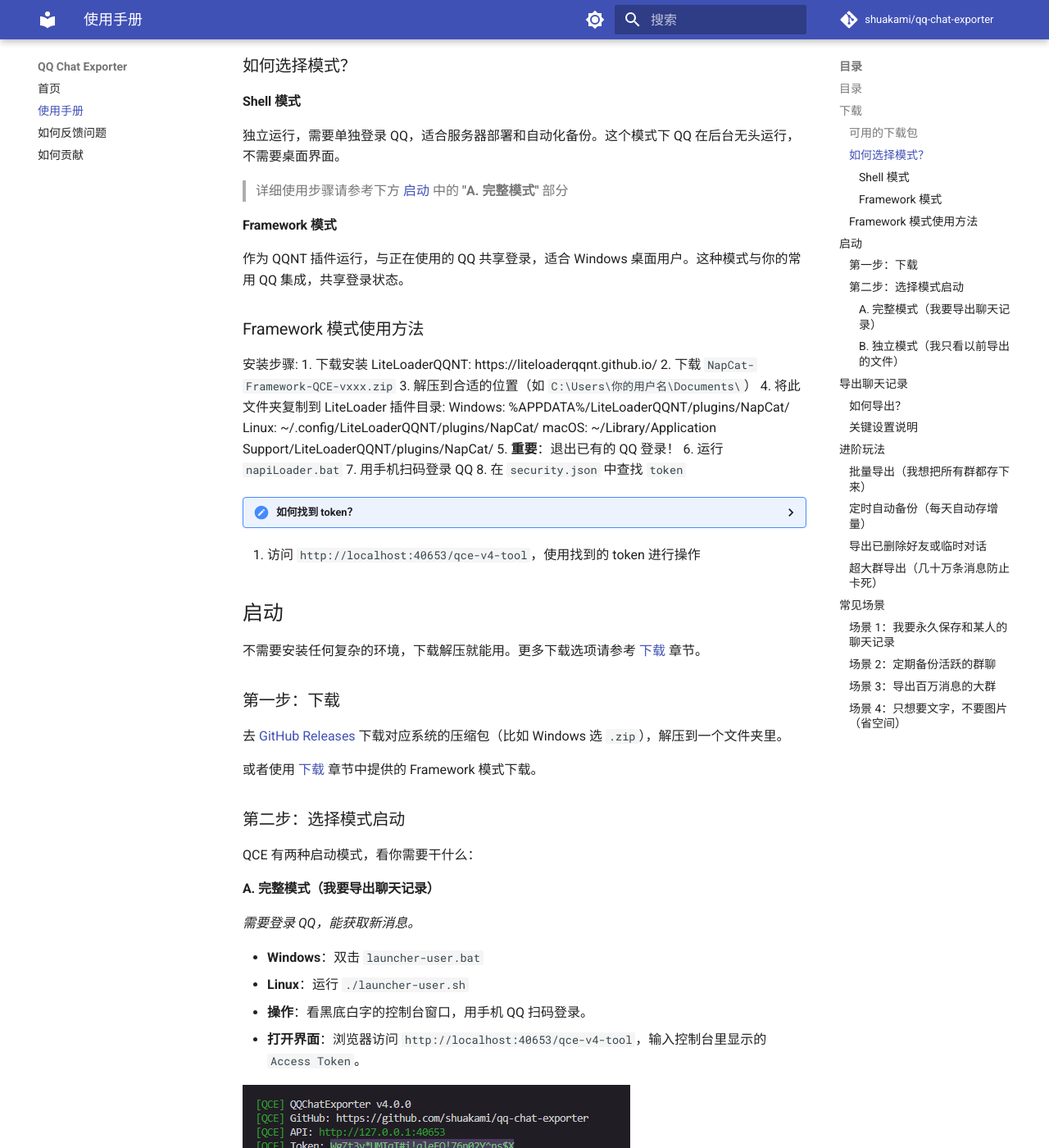
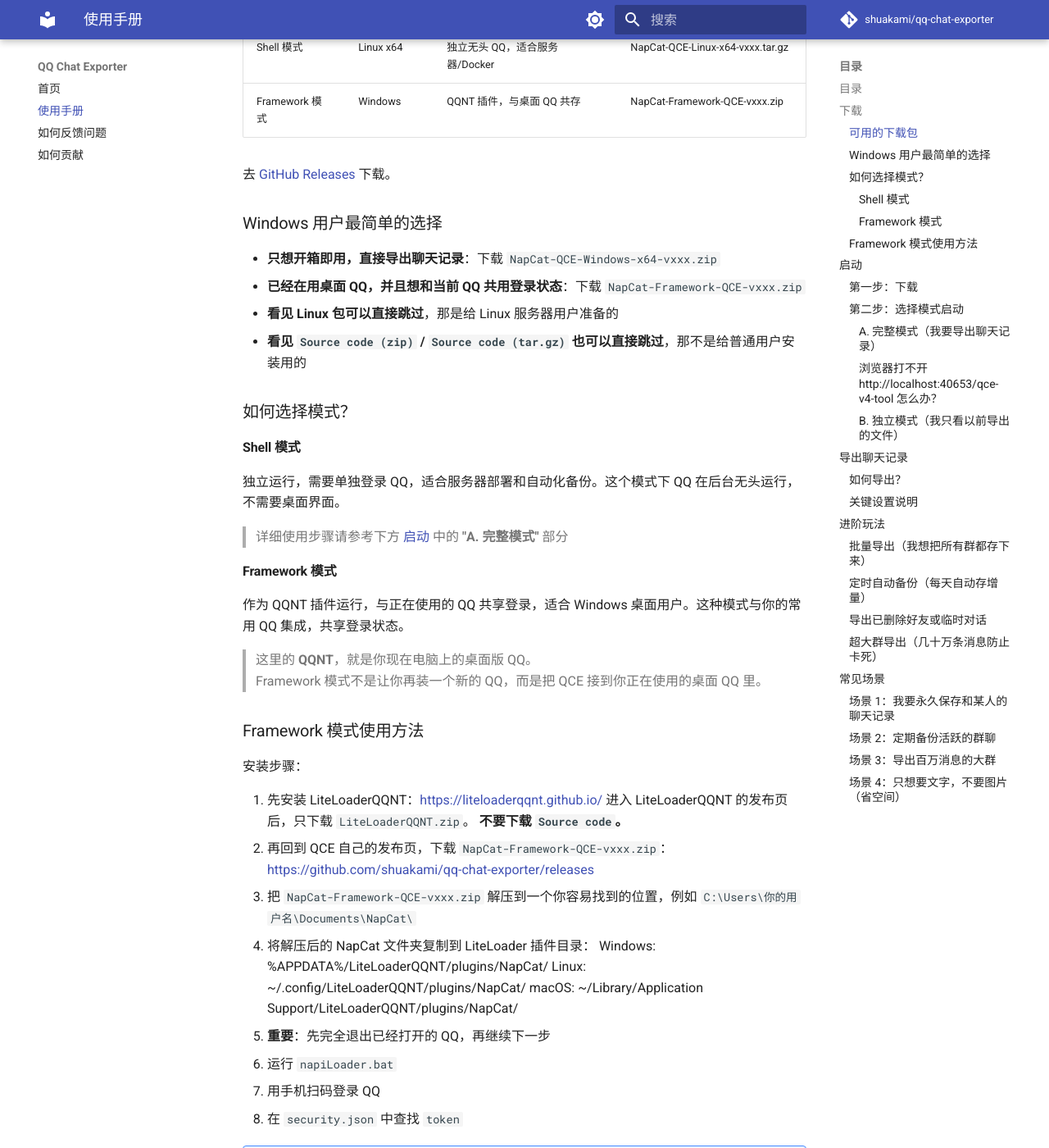
Before and after one commit to shuakami/qq-chat-exporter, an MkDocs documentation site: the page built from docs/guide.md, in a window 1280 px wide and 1400 px high, scrolled down 887 px. Shown: the whole window at 82% size. Built offline with MkDocs 1.6.1 and Material for MkDocs 9.7.7, drawn with Linux system fonts in a browser that asks for light colours; comment, search, counter and statistics services are not loaded; some of the changed text lies outside the part shown.

Commit message:
docs: clarify download and startup guide

````diff
--- a/docs/guide.md
+++ b/docs/guide.md
@@ -10,6 +10,12 @@ QCE 能把 QQ 聊天记录（好友/群聊）保存到电脑上。支持导出
 
 ## 下载
 
+如果你是第一次接触这个项目，先记住下面这三句话：
+
+- **QQNT 就是现在的桌面版 QQ**，不是另外一个单独的软件名。
+- **Windows 普通用户默认下载 `NapCat-QCE-Windows-x64-vxxx.zip` 就够了**，不需要再下载 Linux 包。
+- **只有想把 QCE 当成 QQ 插件来用时，才选 `NapCat-Framework-QCE-vxxx.zip`。**
+
 ### 可用的下载包
 
 | 包类型 | 平台 | 说明 | 文件 |
@@ -19,6 +25,13 @@ QCE 能把 QQ 聊天记录（好友/群聊）保存到电脑上。支持导出
 | Framework 模式 | Windows | QQNT 插件，与桌面 QQ 共存 | NapCat-Framework-QCE-vxxx.zip |
 
 去 [GitHub Releases](https://github.com/shuakami/qq-chat-exporter/releases) 下载。
+
+### Windows 用户最简单的选择
+
+- **只想开箱即用，直接导出聊天记录**：下载 `NapCat-QCE-Windows-x64-vxxx.zip`
+- **已经在用桌面 QQ，并且想和当前 QQ 共用登录状态**：下载 `NapCat-Framework-QCE-vxxx.zip`
+- **看见 Linux 包可以直接跳过**，那是给 Linux 服务器用户准备的
+- **看见 `Source code (zip)` / `Source code (tar.gz)` 也可以直接跳过**，那不是给普通用户安装用的
 
 ### 如何选择模式？
 
@@ -32,16 +45,24 @@ QCE 能把 QQ 聊天记录（好友/群聊）保存到电脑上。支持导出
 
 作为 QQNT 插件运行，与正在使用的 QQ 共享登录，适合 Windows 桌面用户。这种模式与你的常用 QQ 集成，共享登录状态。
 
+> 这里的 **QQNT**，就是你现在电脑上的桌面版 QQ。
+> Framework 模式不是让你再装一个新的 QQ，而是把 QCE 接到你正在使用的桌面 QQ 里。
+
 ### Framework 模式使用方法
-安装步骤:
-1. 下载安装 LiteLoaderQQNT: https://liteloaderqqnt.github.io/
-2. 下载 `NapCat-Framework-QCE-vxxx.zip`
-3. 解压到合适的位置（如 `C:\Users\你的用户名\Documents\`）
-4. 将此文件夹复制到 LiteLoader 插件目录:
+
+安装步骤：
+
+1. 先安装 LiteLoaderQQNT：<https://liteloaderqqnt.github.io/>
+   进入 LiteLoaderQQNT 的发布页后，只下载 `LiteLoaderQQNT.zip`。
+   **不要下载 `Source code`。**
+2. 再回到 QCE 自己的发布页，下载 `NapCat-Framework-QCE-vxxx.zip`：
+   <https://github.com/shuakami/qq-chat-exporter/releases>
+3. 把 `NapCat-Framework-QCE-vxxx.zip` 解压到一个你容易找到的位置，例如 `C:\Users\你的用户名\Documents\NapCat\`
+4. 将解压后的 NapCat 文件夹复制到 LiteLoader 插件目录：
    Windows: %APPDATA%/LiteLoaderQQNT/plugins/NapCat/
    Linux: ~/.config/LiteLoaderQQNT/plugins/NapCat/
    macOS: ~/Library/Application Support/LiteLoaderQQNT/plugins/NapCat/
-5. **重要**：退出已有的 QQ 登录！
+5. **重要**：先完全退出已经打开的 QQ，再继续下一步
 6. 运行 `napiLoader.bat`
 7. 用手机扫码登录 QQ
 8. 在 `security.json` 中查找 `token`
@@ -65,15 +86,25 @@ QCE 能把 QQ 聊天记录（好友/群聊）保存到电脑上。支持导出
 
 9. 访问 `http://localhost:40653/qce-v4-tool`，使用找到的 token 进行操作
 
+> Framework 模式只需要下载上面提到的两个压缩包：
+>
+> - LiteLoaderQQNT 的 `LiteLoaderQQNT.zip`
+> - QCE 的 `NapCat-Framework-QCE-vxxx.zip`
+>
+> 不需要同时下载 Windows Shell 包，也不需要下载 Linux 包。
+
 ## 启动
 
 不需要安装任何复杂的环境，下载解压就能用。更多下载选项请参考 [下载](#下载) 章节。
 
 ### 第一步：下载
 
-去 [GitHub Releases](https://github.com/shuakami/qq-chat-exporter/releases) 下载对应系统的压缩包（比如 Windows 选 `.zip`），解压到一个文件夹里。
+去 [GitHub Releases](https://github.com/shuakami/qq-chat-exporter/releases) 下载对应系统的压缩包，解压到一个文件夹里。
 
-或者使用 [下载](#下载) 章节中提供的 Framework 模式下载。
+- Windows 普通用户：下载 `NapCat-QCE-Windows-x64-vxxx.zip`
+- Linux 用户：下载 `NapCat-QCE-Linux-x64-vxxx.tar.gz`
+- 如果你要走 Framework 模式，请看上面的 [Framework 模式使用方法](#framework-模式使用方法)
+- **不要下载 `Source code`**
 
 ### 第二步：选择模式启动
 
@@ -87,6 +118,9 @@ QCE 有两种启动模式，看你需要干什么：
 - **Linux**：运行 `./launcher-user.sh`
 - **操作**：看黑底白字的控制台窗口，用手机 QQ 扫码登录。
 - **打开界面**：浏览器访问 `http://localhost:40653/qce-v4-tool`，输入控制台里显示的 `Access Token`。
+
+> 只有控制台里出现了 `Web: http://127.0.0.1:40653/qce-v4-tool` 和 `Token`，才说明启动成功了。
+> 如果没有看到这两行，先不要急着刷新浏览器。
 
 ![Token 位置](images/token-location.png)
 
@@ -112,6 +146,26 @@ QCE 有两种启动模式，看你需要干什么：
 > }
 > ```
 > 这个 `*lL@*7&PEfNk03t@h^4e@psZlFuAB8G#` 就是我的 Token
+
+#### 浏览器打不开 `http://localhost:40653/qce-v4-tool` 怎么办？
+
+如果浏览器提示 `ERR_CONNECTION_REFUSED`，通常不是“浏览器问题”，而是 **QCE 根本还没有启动成功**。
+
+请按这个顺序检查：
+
+1. 先看黑色控制台窗口还在不在。
+2. 如果控制台里有红字报错，或者根本没有出现 `Web: http://127.0.0.1:40653/qce-v4-tool`，说明启动失败了，这时刷新浏览器没有用。
+3. 确认你运行的是下面这些文件之一：
+   - 完整模式：`launcher-user.bat`
+   - 独立模式：`start-standalone.bat`
+4. **不要直接双击 `napcat.mjs`，也不要把 GitHub 上的 `Source code` 当成安装包来运行。**
+5. 如果还是不行，回到 Release 页面重新下载官方发布包，完整解压后再试一次。
+
+简单说：
+
+- 浏览器能不能打开，取决于本地脚本有没有真正跑起来
+- 先看控制台，再看浏览器
+- 看不到 `Web` 和 `Token`，就说明还没成功启动
 
 #### B. 独立模式（我只看以前导出的文件）
 
````
